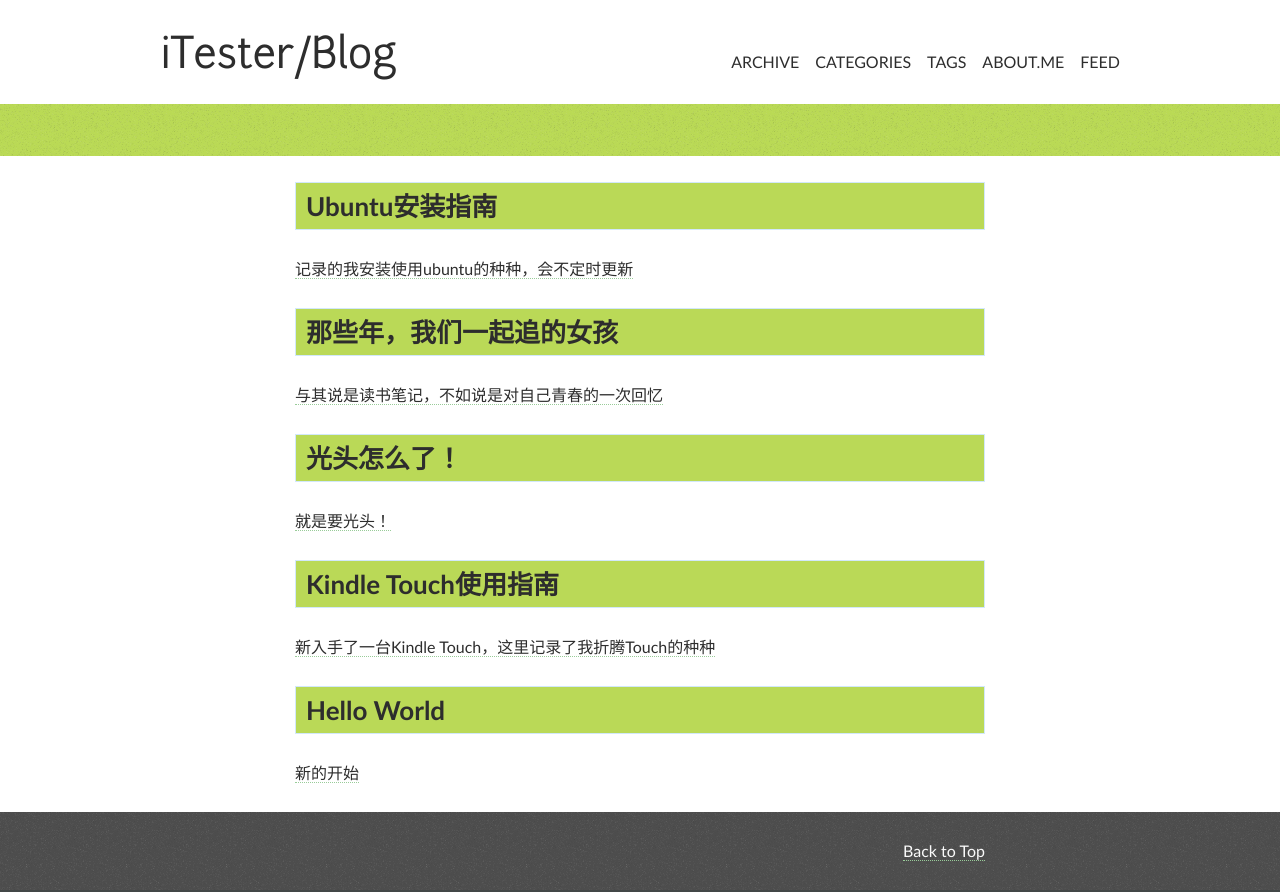
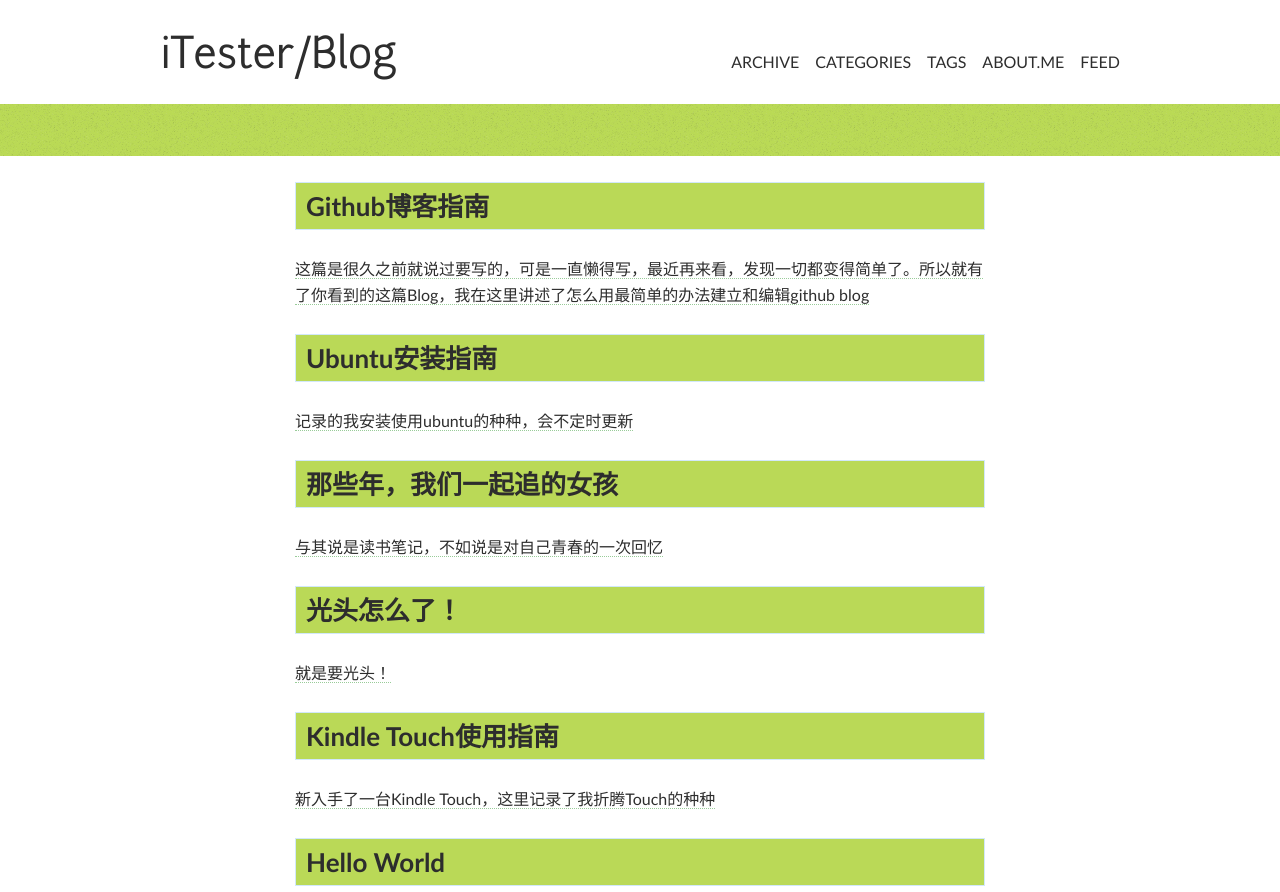
Before and after one commit to sunfanwu/itester.github.com, a Jekyll site: the page built from index.html, in a window 1280 px wide, cut to the strip 0-892 px from the top of the page. Built offline with Jekyll 4.4.1, drawn with Linux system fonts in a browser that asks for light colours; Markdown is read by kramdown in place of the engine named in the settings; comment, search, counter and statistics services are not loaded; some of the changed lines change nothing that is shown.

Commit message:
Updated _posts/2012-07-12-blog-with-github.md

```diff
--- a/_posts/2012-07-12-blog-with-github.md
+++ b/_posts/2012-07-12-blog-with-github.md
@@ -1,10 +1,107 @@
 ---
 layout: post
 title: "Github博客指南"
-description: "这篇是很久之前就说过要写的，可是一直懒得写，最近再来看，发现一切都变得简单了"
+description: "这篇是很久之前就说过要写的，可是一直懒得写，最近再来看，发现一切都变得简单了。所以就有了你看到的这篇Blog，我在这里讲述了怎么用最简单的办法建立和编辑github blog"
 category: "指南"
-published: false
+tags: [Github, 指南, Jekyll]
+published: true
 ---
-# How does it work?
+##为什么写blog
 
-Enter Text in Markdown format.
+###Blog的目的
+
+我在本blog的[第一篇文](http://itester.me/hello-world/)里就有提到过。现在理由有多了一条：[Web 2.0时代我们需要什么样的阅读](http://www.williamlong.info/archives/3135.html)。微博，人人，每个人都在转发，但是在我看来，这些东西的信息量太小了，小的没有什么意义。只有经过加工的博文才是真正有营养的信息。
+
+###看完本文你能得到什么
+
+一个看起来还不错的Blog
+
+##Github配置
+
+###创建repo
+
+你可以把一个repo理解为一个仓库，里面放置着你关于一个项目的代码。要建立一个机遇github的blog，你需要建立一个username.github.com的repo。这个形式的repo每个用户只能建立一个。
+
+###添加SSH密匙
+
+如果是以前，这一步要先安装git，再创建密匙，再上传。
+
+现在，你只需要下载并安装[Github for Windows](http://github-windows.s3.amazonaws.com/GitHubSetup.exe)
+
+登录后，他会帮你搞定其他的。
+
+###初始化你的Blog
+
+你的blog repo现在还是空的，我们要给他建立目录结构。当然不是让你手动去创建，因为我们有[Jekyll-Bootstrap](http://jekyllbootstrap.com/)。这个网站会帮你生成你的网站的代码。他甚至会生成含有你的用户名的，专为你定义的代码。所有你需要做的，就是把它们一行一行Copy到Shell里，回车。
+
+###更改config
+
+Jekyll-Bootstrap帮你建立的blog还有一些地方需要你自己来定义。
+
+打开_config.yml,把`title`、`tagline`、`name`、`email`修改为你自己的信息。
+
+注意`:`后面要留一个空格。级的push你的修改。
+
+现在，你的blog已经建立起来了。快到username.github.com访问看看吧
+
+##怎么写Blog
+
+###The Easy Way
+
+直接使用[Prose](http://prose.io)。这是一个在线服务，他可以接入你的github账户，修改文件。所以你需要做的就是进入`_post`文件夹，新建一个`.md`文件然后编辑他。发布的时候记得勾选published。
+
+因为Prose使用了和Jekyll相同的解析格式，所以你在Prose所预览到的效果，就是你最终得到的效果。我的这篇Blog就是在Prose下完成的。
+
+###The Pro Way
+
+虽然Prose很方便，但是如果你想更全面的掌控你的blog，包括自定义CSS等等玩意，你需要在本地安装Jekyll，来金星本地预览。
+
+你可能会说，不需要，我只要做出修改，Push，在线查看效果就行了。相信我，安装Jekyll之后，开启服务器你就可以不断的刷新来即使查看效果，而上传，你需要三个步骤。一个字，麻烦。
+
+要安装Jekyll，你需要
+
+1. 安装Rails
+
+	我试过不同的方法在windows下安装rails，比较后找到了其中最方便的。
+    下载[railsinstaller-2.0.1](http://kuai.xunlei.com/d/ADWIMODJRJBB)/[备用链接](http://115.com/file/dpca6xj8#railsinstaller-2.0.1.exe)
+
+2. 安装jekyll
+
+    在shell里输入`gem install jekyll`  如果你的网速有问题，多试几次。
+
+3. 安装Ridiscount
+
+	默认的markdown解析maruku对于中文的支持不是很好，我们把它替换成Ridiscount。
+    在shell里输入`gem install ridiscount`
+
+    在_config.yml里`pygments: true`，在下面添加一行`markdown: rdiscount`
+
+4. 设置UTF-8
+
+	在Windows下，jekyll会出现乱码或启动不成功的问题，是因为Windows对于UTF-8的支持不是很好。但是伟大的程序猿们已经找到了解决办法。
+
+    打开`C:/RailsInstaller/Ruby1.9.2/lib/ruby/gems/1.9.1/gems/jekyll-0.11.2/lib/jekyll/convertible.rb`，把其中的`self.content = File.read(File.join(base, name))`替换为`self.content = File.read(File.join(base, name), :encoding => "utf-8")`
+
+    在系统变量里添加两组变量：`LC_ALL=zh_CN.UTF-8`和`LANG=zh_CN.UTF-8`
+
+现在你可以进入你的github blog目录，使用`jekyll --server`来开启本地jekyll服务器预览blog效果。
+
+如果你没有成功，或遇到了其他问题，可以试着在[Jekyll 本地调试之若干问题](http://chxt6896.github.com/blog/2012/02/13/blog-jekyll-native.html)中看看有没有你的情况。
+
+##Todo
+
+- 绑定独立域名
+
+- CSS以及主题
+
+- 更多细节
+
+##参考文章
+
+如果你想了解更多Github以及Jekyll，可以看一下一下文章
+
+- [用Jekyll构建静态网站](http://chen.yanping.me/cn/blog/2011/12/15/building-static-sites-with-jekyll/)官方文档的译文版
+
+- [Jekyll Quick Start](http://jekyllbootstrap.com/usage/jekyll-quick-start.html)
+
+- [使用Github Pages建独立博客](http://beiyuu.com/github-pages/)
```
